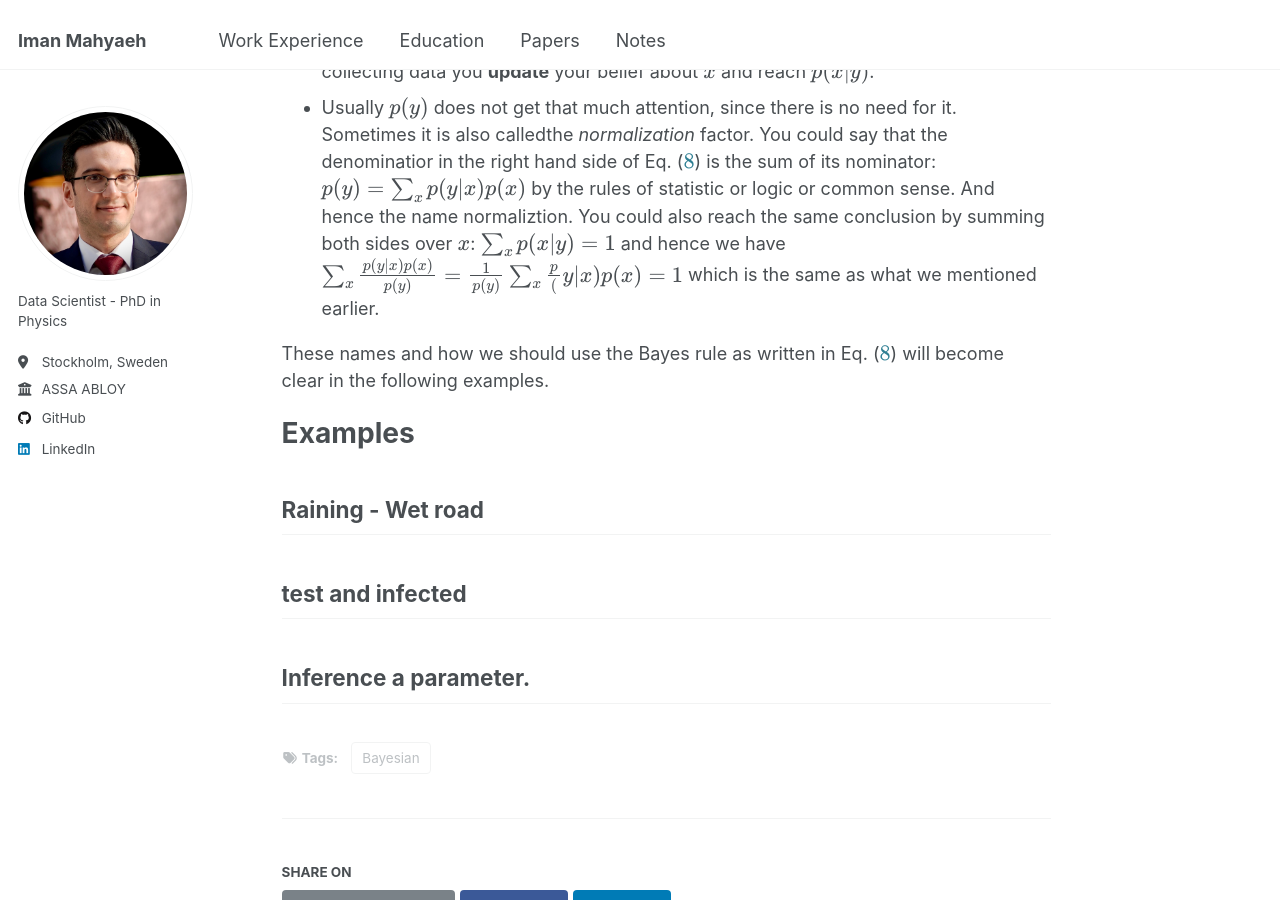
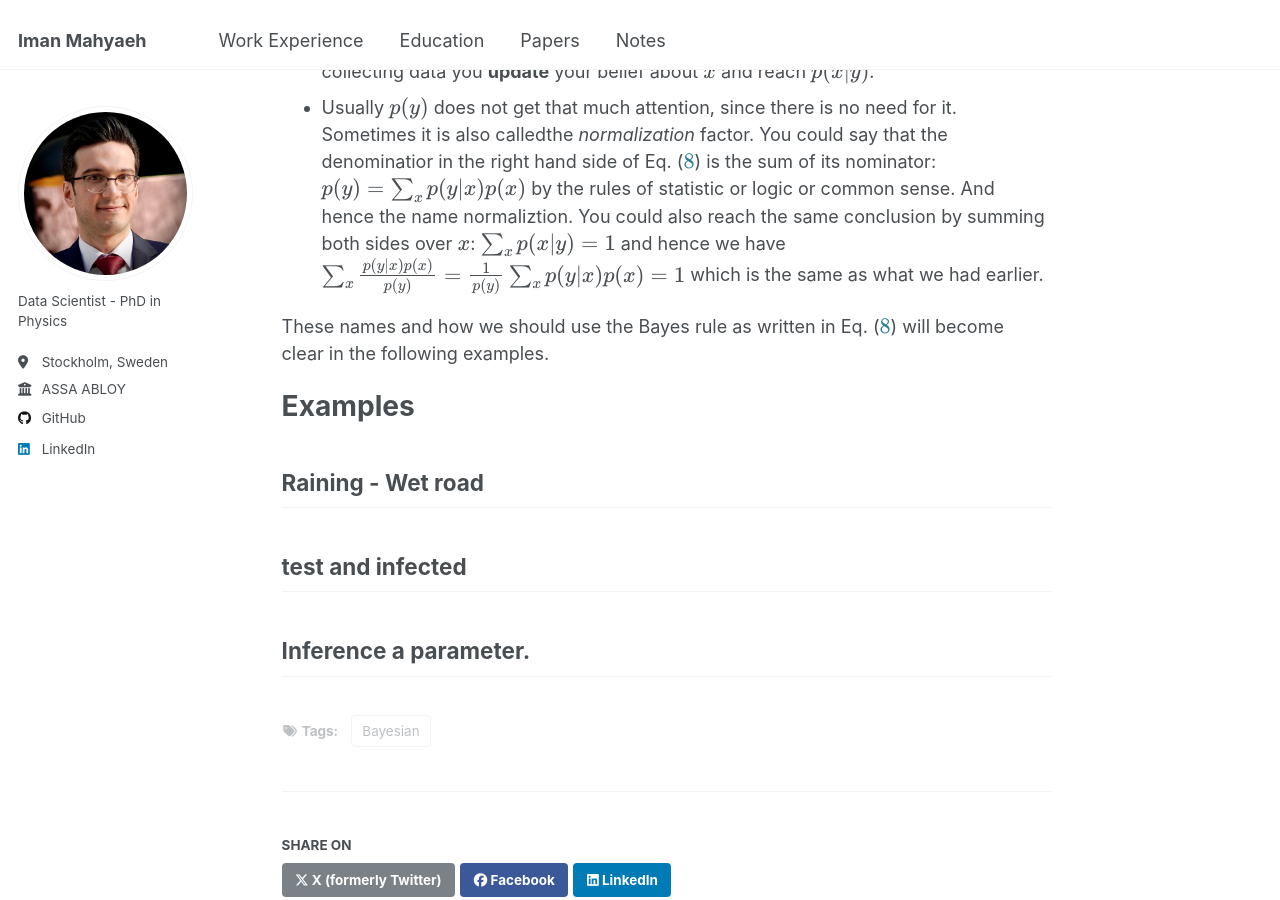
Before and after one commit to imanm24/imanm24.github.io, a Jekyll site: the page built from _posts/2025-10-4-blog-post-1.md, in a window 1280 px wide and 900 px high, scrolled down 3527 px. Built offline with Jekyll 4.4.1, drawn with Linux system fonts in a browser that asks for light colours.

Commit message:
Update 2025-10-4-blog-post-1.md

```diff
--- a/_posts/2025-10-4-blog-post-1.md
+++ b/_posts/2025-10-4-blog-post-1.md
@@ -137,7 +137,7 @@ Some remarks:
 - $$ p(x) $$ is a probability distribution, in the sense that it is summed to integerated to 1 ($$ \sum_{x} p(x) = 1$$). The same for $$ p(y)$$ .
 - $$ p(y \vert x) $$ **is** a probabilty distribution **over** $$y$$. This is the probability of having $$y$$ **given** some information about $$x$$. Because $$y$$ must take a value anyway and given the new information the corresponding distribution should still sum up to 1. But $$ p(y \vert x) $$  is **not** a distribution over $$x$$. The same story for $$ p(x \vert y) $$ .
 - The reason for the name of $$ p(x) $$ and $$ p(x \vert y) $$ as prior and posterior or initial and updated will become clear later on. But the genral mindset is that, you have a belief or intital knowledge, hence $$p(x)$$, and after getting more info, or doing experiments or collecting data you **update** your belief about $$ x $$ and reach $$ p(x \vert y) $$.
-- Usually $$ p(y) $$ does not get that much attention, since there is no need for it. Sometimes it is also calledthe *normalization* factor. You could say that the denominatior in the right hand side of Eq. \(\ref{Bayes}\) is the sum of its nominator: $$ p(y) = \sum_{x} p(y \vert x) p(x)  $$ by the rules of statistic or logic or common sense. And hence the name normaliztion. You could also reach the same conclusion by summing both sides over $$x$$: $$ \sum_x p(x \vert y) = 1$$ and hence  we have  $$ \sum_x \frac{ p(y \vert x) p(x) }{p(y)} = \frac{ 1}{p(y)} \sum_x \frac p(y \vert x) p(x) = 1 $$ which is the same as what we mentioned earlier.
+- Usually $$ p(y) $$ does not get that much attention, since there is no need for it. Sometimes it is also calledthe *normalization* factor. You could say that the denominatior in the right hand side of Eq. \(\ref{Bayes}\) is the sum of its nominator: $$ p(y) = \sum_{x} p(y \vert x) p(x)  $$ by the rules of statistic or logic or common sense. And hence the name normaliztion. You could also reach the same conclusion by summing both sides over $$x$$: $$ \sum_x p(x \vert y) = 1$$ and hence  we have  $$ \sum_x \frac{ p(y \vert x) p(x) }{p(y)} = \frac{ 1}{p(y)} \sum_x p(y \vert x) p(x) = 1 $$ which is the same as what we had earlier.
 
 These names and how we should use the Bayes rule as written in Eq. \(\ref{Bayes}\) will become clear in the following examples.
 
```
